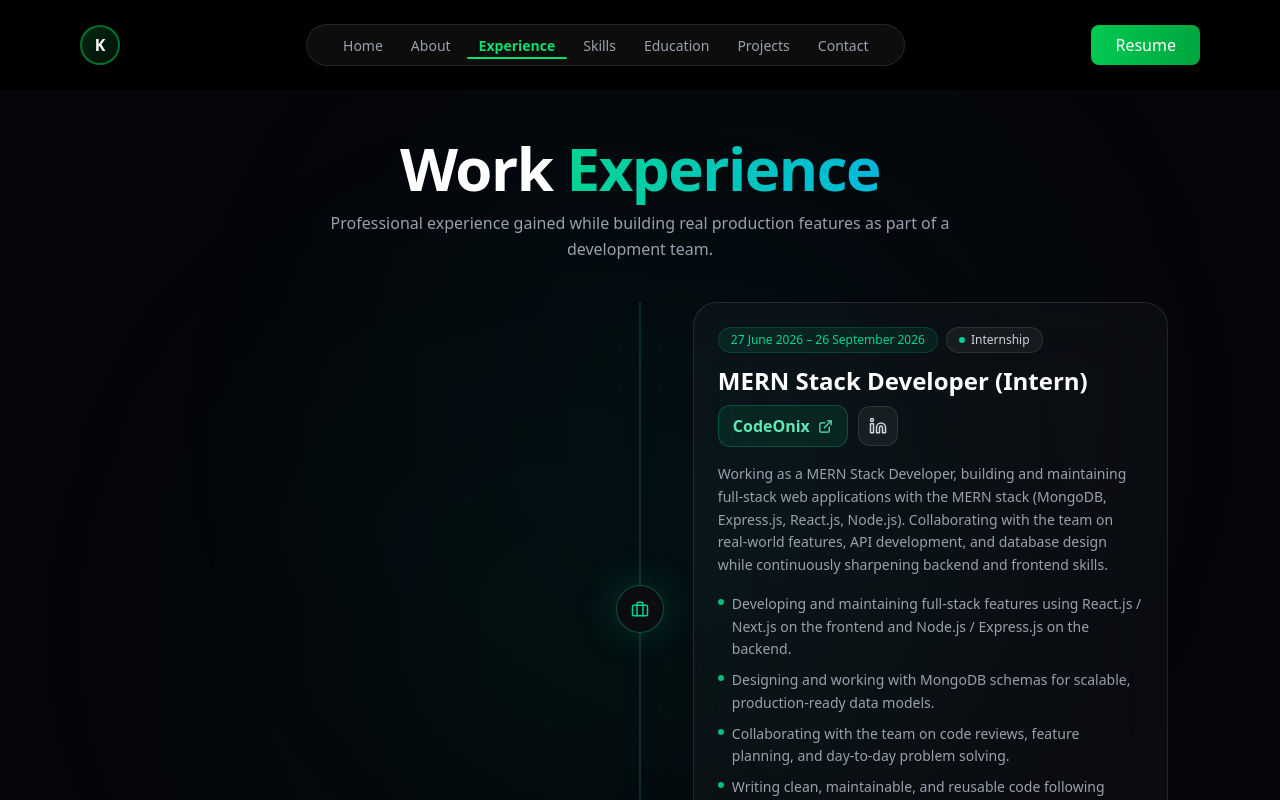
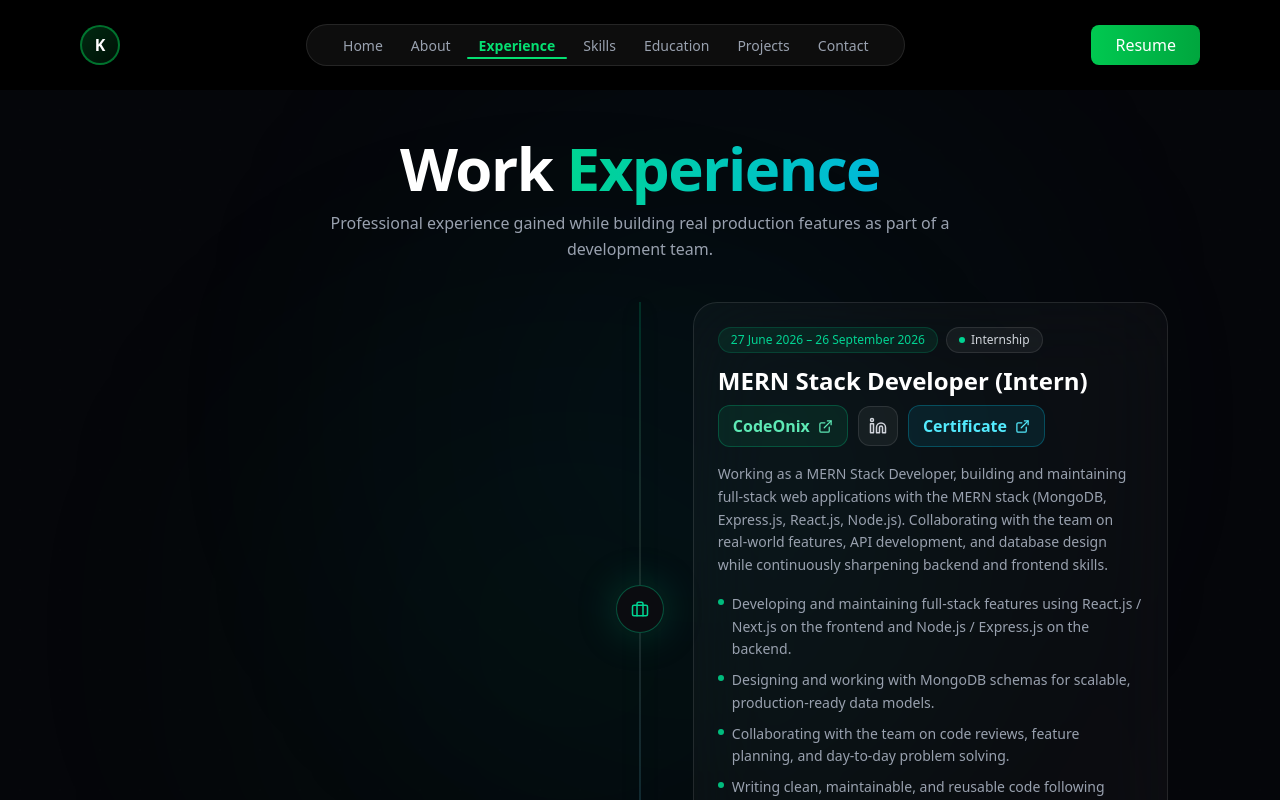
Before and after one commit to kouser-ahamed/my-portfolio, a Next.js app: page /experience in a window 1280 px wide. Shown: the top 800 px of the page. Built offline with nearby package versions, Linux system fonts and the light colour scheme.

Commit message:
feat(ExperiencePage): add certificate link and button for accessing it

```diff
--- a/src/app/experience/page.jsx
+++ b/src/app/experience/page.jsx
@@ -1,7 +1,7 @@
 "use client";
 
 import { motion } from "framer-motion";
-import { FiBriefcase, FiExternalLink, FiLinkedin } from "react-icons/fi";
+import { FiBriefcase, FiExternalLink, FiLinkedin, FiAward } from "react-icons/fi";
 import { SiPrisma, SiNestjs } from "react-icons/si";
 import { cn } from "@/lib/utils";
 
@@ -17,6 +17,8 @@ const experienceData = [
     company: "CodeOnix",
     companyLink: "https://www.codeonix.tech/portfolio",
     linkedin: "https://www.linkedin.com/company/codeonix-software/people",
+    certificateLink:
+      "https://drive.google.com/file/d/167bBZTFJbWvpHfD6ffT4s16HdvgmPT4O/view?usp=sharing",
     description:
       "Working as a MERN Stack Developer, building and maintaining full-stack web applications with the MERN stack (MongoDB, Express.js, React.js, Node.js). Collaborating with the team on real-world features, API development, and database design while continuously sharpening backend and frontend skills.",
     responsibilities: [
@@ -181,6 +183,22 @@ export default function ExperiencePage() {
                           <FiLinkedin size={18} />
                         </a>
                       )}
+
+                      {item.certificateLink && (
+                        <a
+                          href={item.certificateLink}
+                          target="_blank"
+                          rel="noopener noreferrer"
+                          className="relative z-20 flex items-center gap-2 px-3.5 py-2 rounded-xl
+                                     bg-cyan-500/10 border border-cyan-500/30
+                                     text-sm md:text-base font-semibold text-cyan-300
+                                     hover:bg-cyan-500/20 hover:border-cyan-500/50
+                                     transition-all duration-300"
+                        >
+                          Certificate
+                          <FiExternalLink size={15} />
+                        </a>
+                      )}
                     </div>
 
                     {/* DESCRIPTION */}
```
